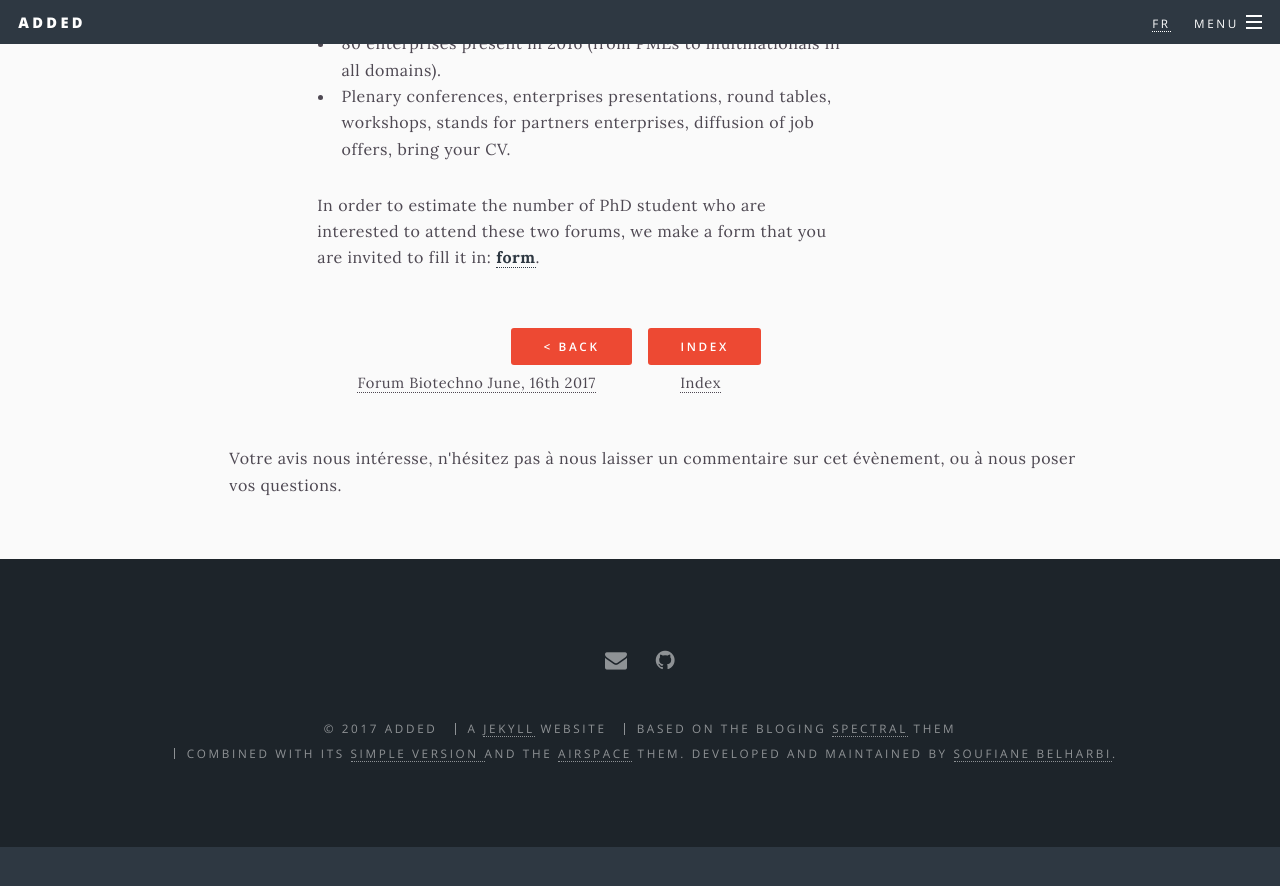
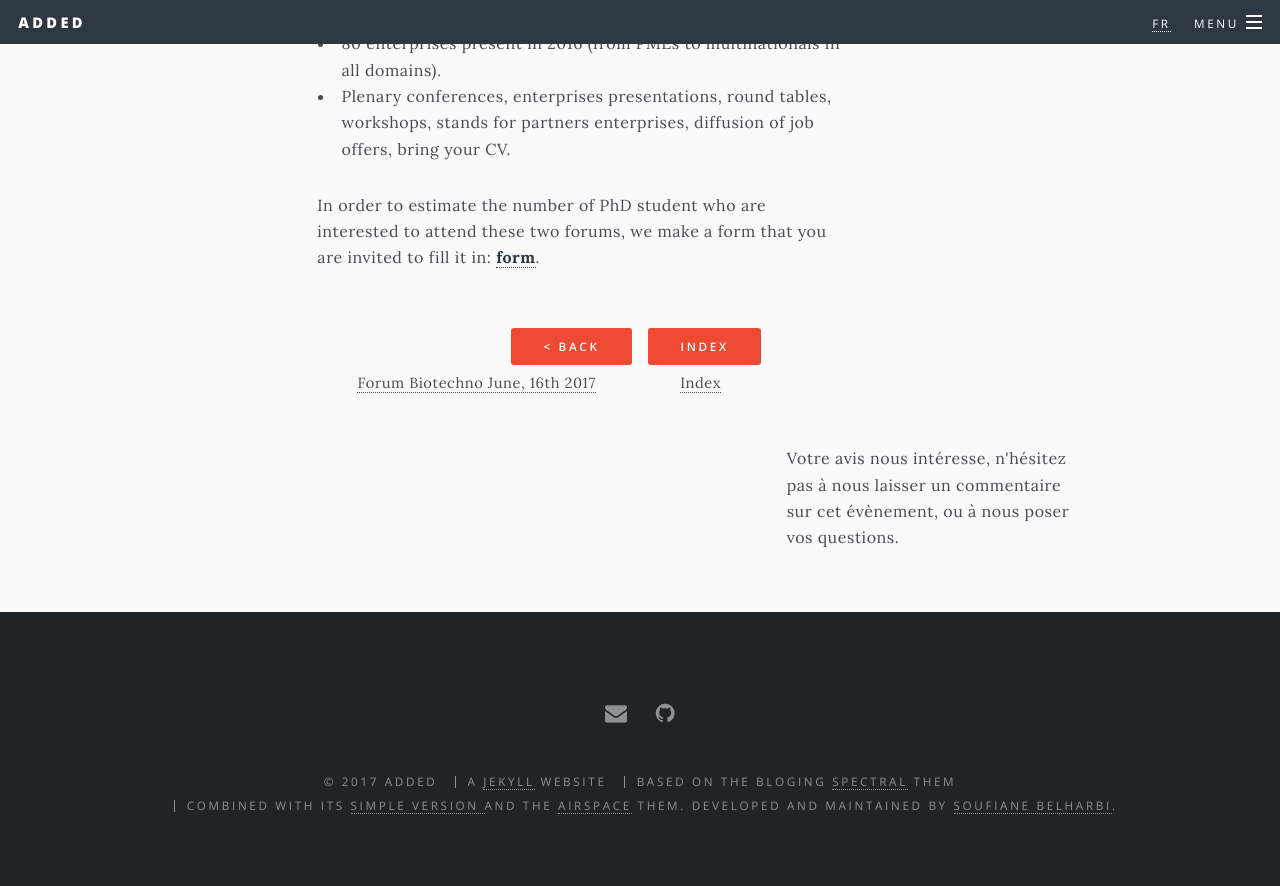
Before and after one commit to asso-added/asso-added.github.io, a Jekyll site: the page built from _posts/2017-10-00-forums-d-emploi-des-jd-octobre-en.md, in a window 1280 px wide and 900 px high, scrolled down 649 px. Shown: the top 886 px of the window. Built offline with Jekyll 4.4.1, drawn with Linux system fonts in a browser that asks for light colours; nearby versions of some CDN libraries; library files that are not in the unit come from our copies; comment, search, counter and statistics services are not loaded; before the commit the page ends 1496 px from its top, so only the background shows below that.

Commit message:
Update disqus.html

```diff
--- a/_includes/disqus.html
+++ b/_includes/disqus.html
@@ -1,5 +1,5 @@
 {% if page.comment %}
-<section  class="wrapper" style="align: center; margin-left: 2em" >
+<section  class="wrapper" style="align: center; margin-left: 40em" >
 <p>
   Votre avis nous intéresse, n'hésitez pas à nous laisser un commentaire sur cet évènement, ou à nous poser vos questions.
 </p>
```
